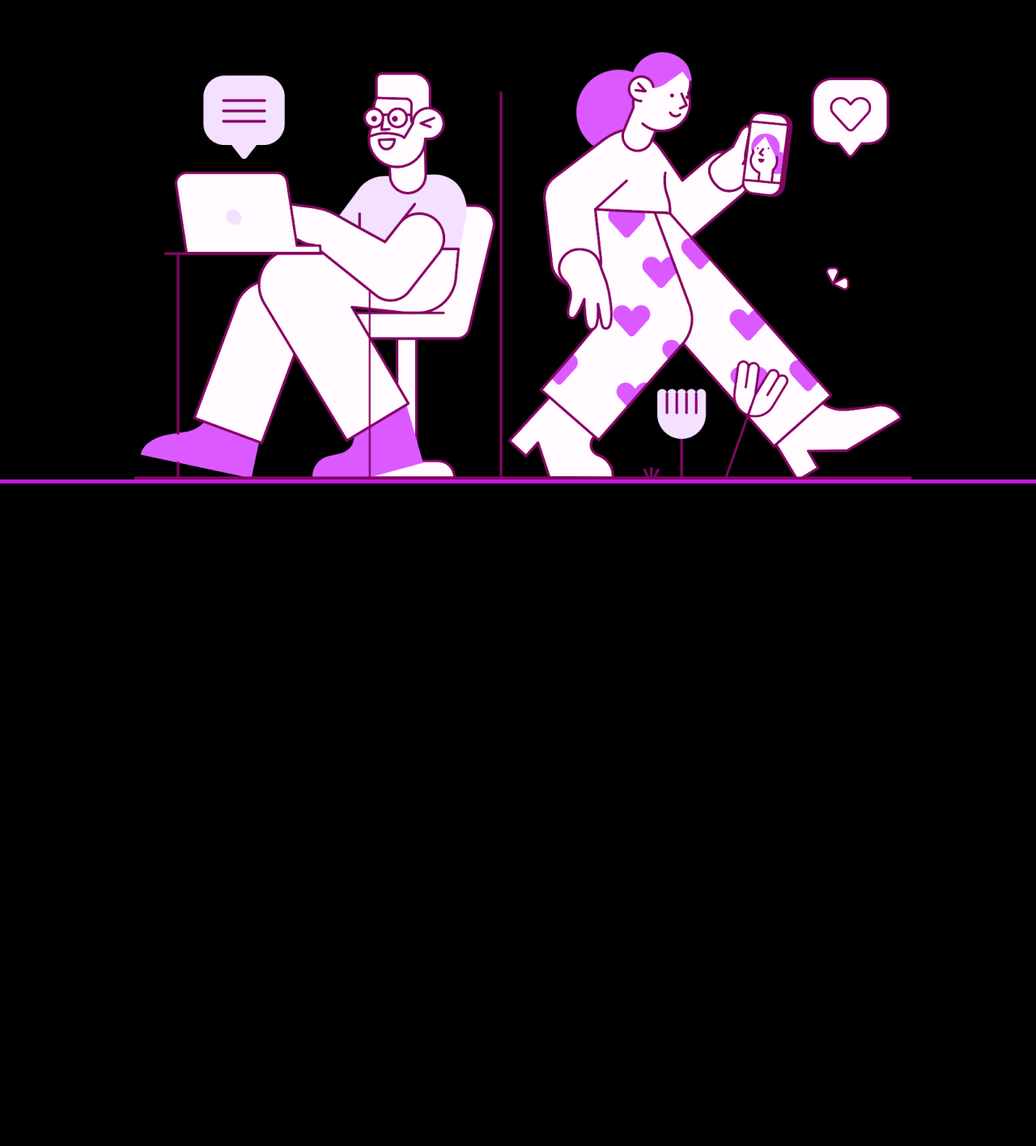
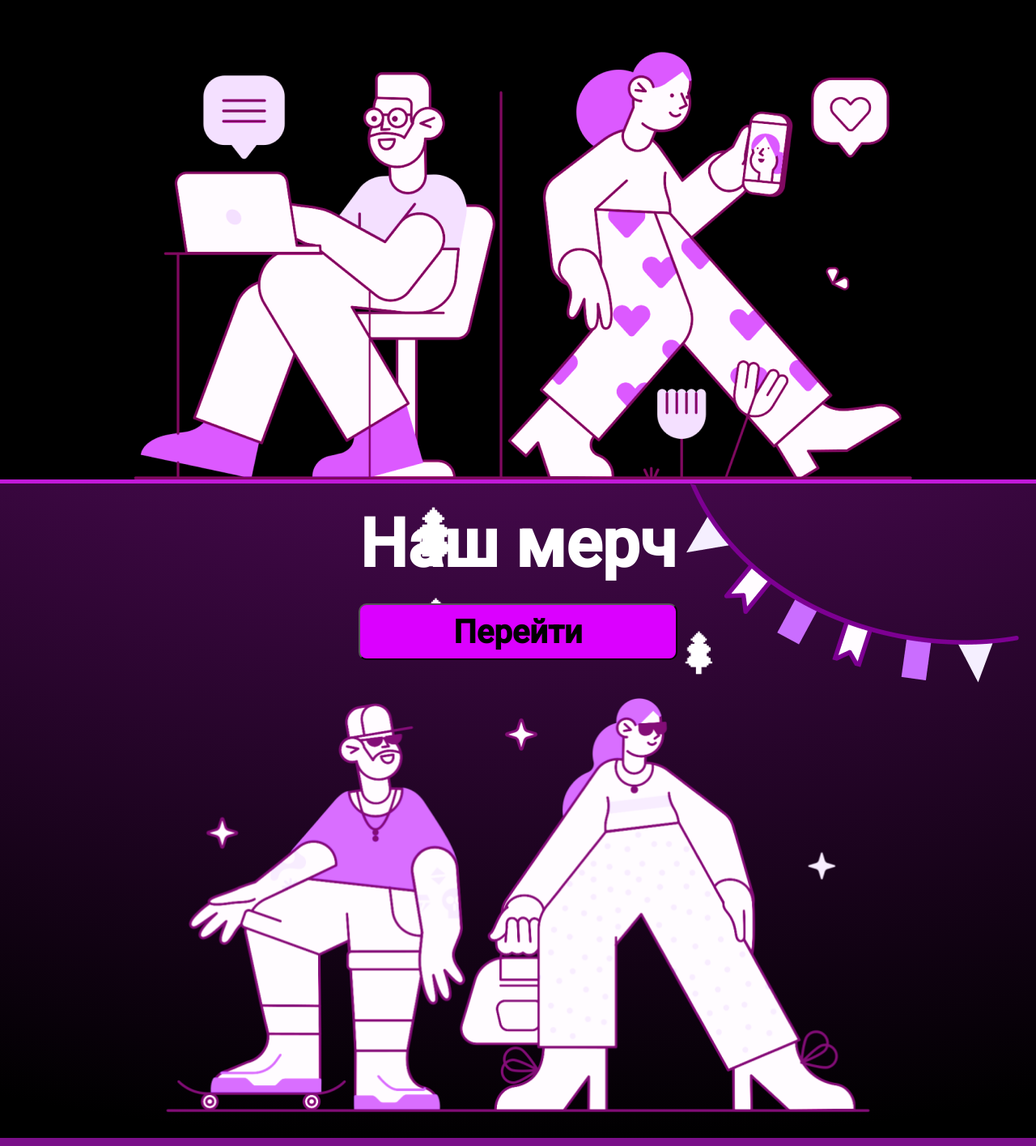
Before and after one commit to maripetrova/tele-hub, a PHP site: page /main.html in a window 1280 px wide. Shown: the part 2015-3430 px from the top of the page at 81% size. Before the commit the page ends 2612 px from the top, so only its background shows below. Run offline with PHP 8.4, Linux system fonts and the light colour scheme.

Commit message:
мерч

```diff
--- a/main.html
+++ b/main.html
@@ -84,5 +84,16 @@
                 <div class="deliveryZum"></div>
         </div>
     <script src="scripts/bot.js"></script>
+    <div class="merch">
+        <img class="strip" src="imgs/gerlanda.png" alt="Лента">
+        <div class="cont">
+       <div class="text"><img class="treeBig" src="imgs/tree.png" alt="Ёлка">  Наш мерч  <img class="treeSmall" src="imgs/tree.png" alt="Ёлка"></div>
+     <div class="but"><button class="Mbut"> Перейти </button> <img class="SecondtreeSmall" src="imgs/tree.png" alt="Ёлка"> </div>
+
+
+    </div>
+      <div class="dudesHolder"> <img class="dudes" src="imgs/nogi.png" alt="Ребята"></div>
+         <div class="bord"></div>
+        </div>
 </body>
 </html>
--- a/style.css
+++ b/style.css
@@ -348,3 +348,85 @@ a {
     width: 100%;
     /* bottom: -250px; */
 }
+
+.merch {
+    height: 100%;
+    background: radial-gradient(169.99% 169.99% at 50% -69.99%, #710E7D 0%, #000000 100%) no-repeat;
+    position: relative;
+}
+.text {
+    font-size: 83px;
+    color: white;
+    text-align: center;
+    padding-top: 2%;
+    font-family: Roboto;
+    font-style: normal;
+    font-weight: bold;
+}
+.treeBig {
+height: 80px;
+width: 80px;
+position: absolute;
+left: 39%;
+}
+.treeSmall {
+    position: absolute;
+    width: 58px;
+    height: 58px;
+    left: 40%;
+    top: 17%;
+
+
+}
+.Mbut {
+    width: 394px;
+    height: 70px;
+    background: #DB00FF;
+    border-radius: 10px;
+    font-family: Roboto;
+    font-style: normal;
+    font-weight: bold;
+    font-size: 40px;
+
+
+
+}
+.but{
+    text-align: center;
+    padding-top: 2%;
+    height: 90px;
+    position: relative;
+
+}
+.cont {
+
+    display: flex;
+    flex-direction: column;
+    justify-content: center;
+}
+.strip {
+    position: absolute;
+    right: 0;
+}
+.dudes {
+
+    display: block;
+    margin: auto;
+    width: 1020px;
+    height: 570px;
+
+}
+.bord {
+    border: 5px solid rgba(194, 25, 217, 0.63);
+}
+.SecondtreeSmall {
+    height: 58px;
+width: 58px;
+margin-right: 11%;
+bottom: 0;
+position: absolute;
+}
+.trees {
+    flex-wrap: wrap-reverse;
+
+}
```
